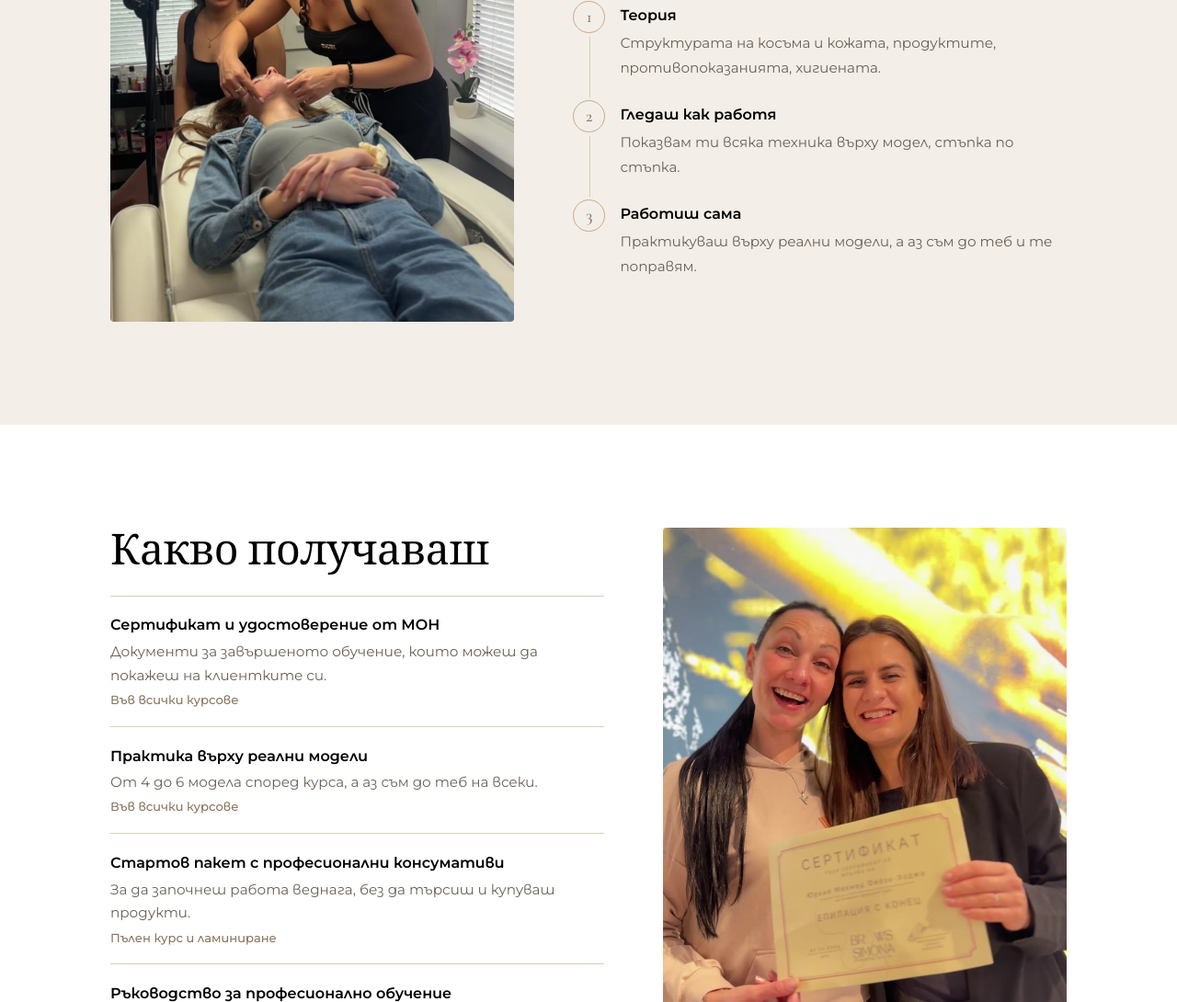
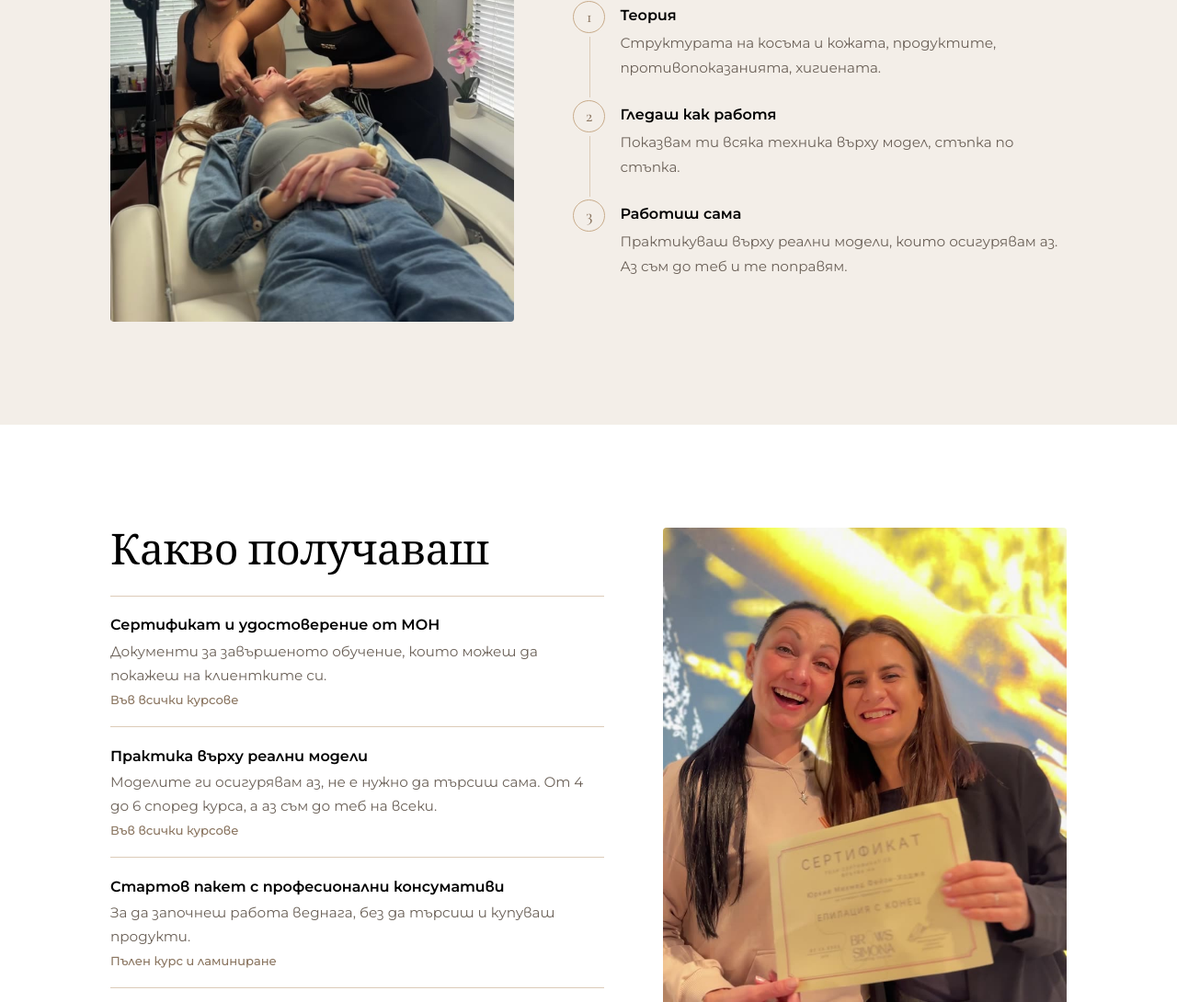
Before and after one commit to simonadzhebelova/Simona-brows, a plain HTML site: page kurs/index.html in a window 1280 px wide. Shown: the part 1785-2875 px from the top of the page at 92% size. Drawn offline with nearby package versions, Linux system fonts and the light colour scheme.

Commit message:
Моделите ги осигурява Симона

```diff
--- a/kurs/index.html
+++ b/kurs/index.html
@@ -72,7 +72,7 @@
         <ol class="steps">
           <li><strong>Теория</strong><span>Структурата на косъма и кожата, продуктите, противопоказанията, хигиената.</span></li>
           <li><strong>Гледаш как работя</strong><span>Показвам ти всяка техника върху модел, стъпка по стъпка.</span></li>
-          <li><strong>Работиш сама</strong><span>Практикуваш върху реални модели, а аз съм до теб и те поправям.</span></li>
+          <li><strong>Работиш сама</strong><span>Практикуваш върху реални модели, които осигурявам аз. Аз съм до теб и те поправям.</span></li>
         </ol>
       </div>
     </div>
@@ -95,7 +95,7 @@
           </li>
           <li>
             <strong>Практика върху реални модели</strong>
-            <span>От 4 до 6 модела според курса, а аз съм до теб на всеки.</span>
+            <span>Моделите ги осигурявам аз, не е нужно да търсиш сама. От 4 до 6 според курса, а аз съм до теб на всеки.</span>
             <em>Във всички курсове</em>
           </li>
           <li>
```
Also changed, not shown: kurs/blagodarya/index.html (+1 -1 lines).
